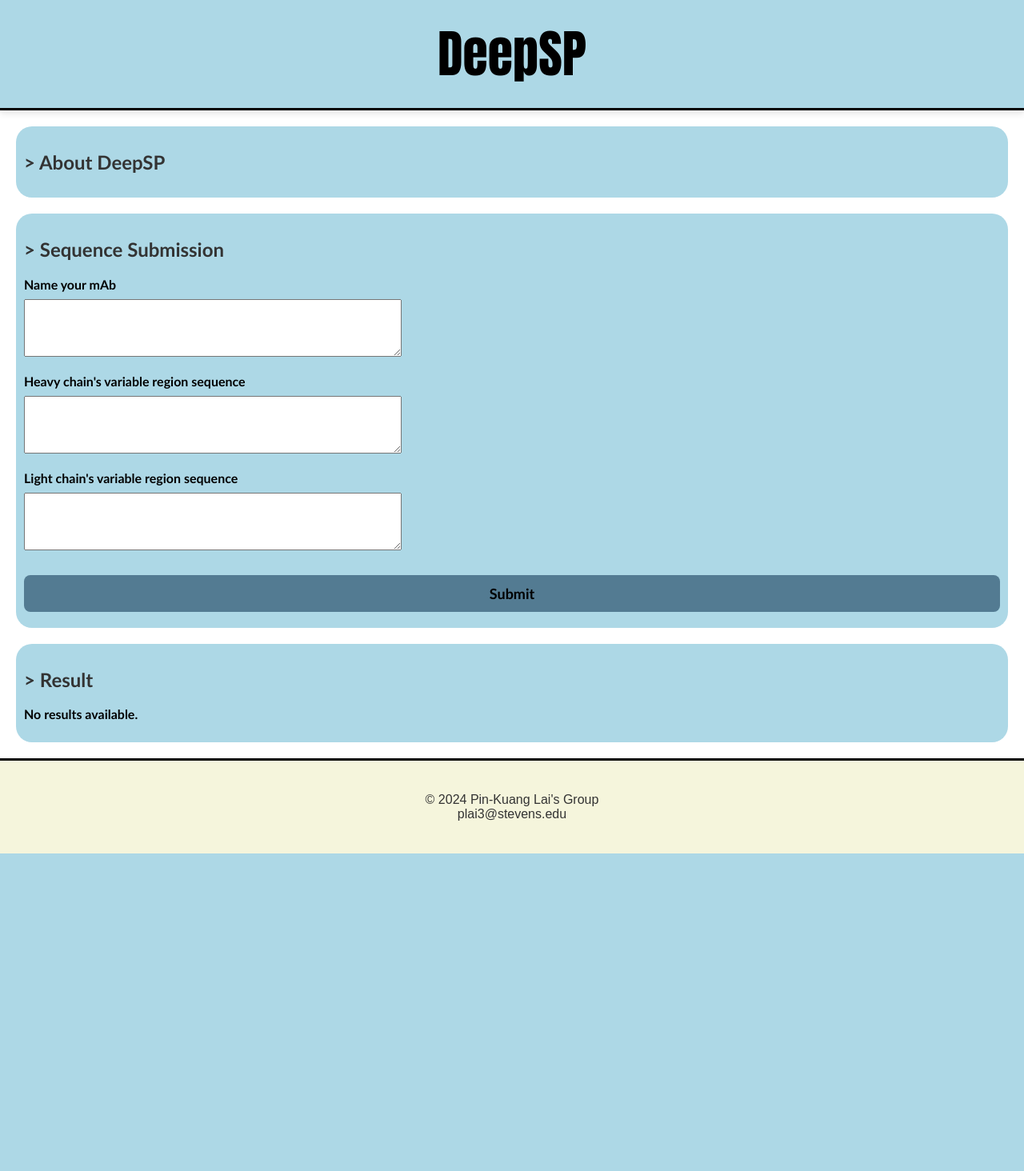
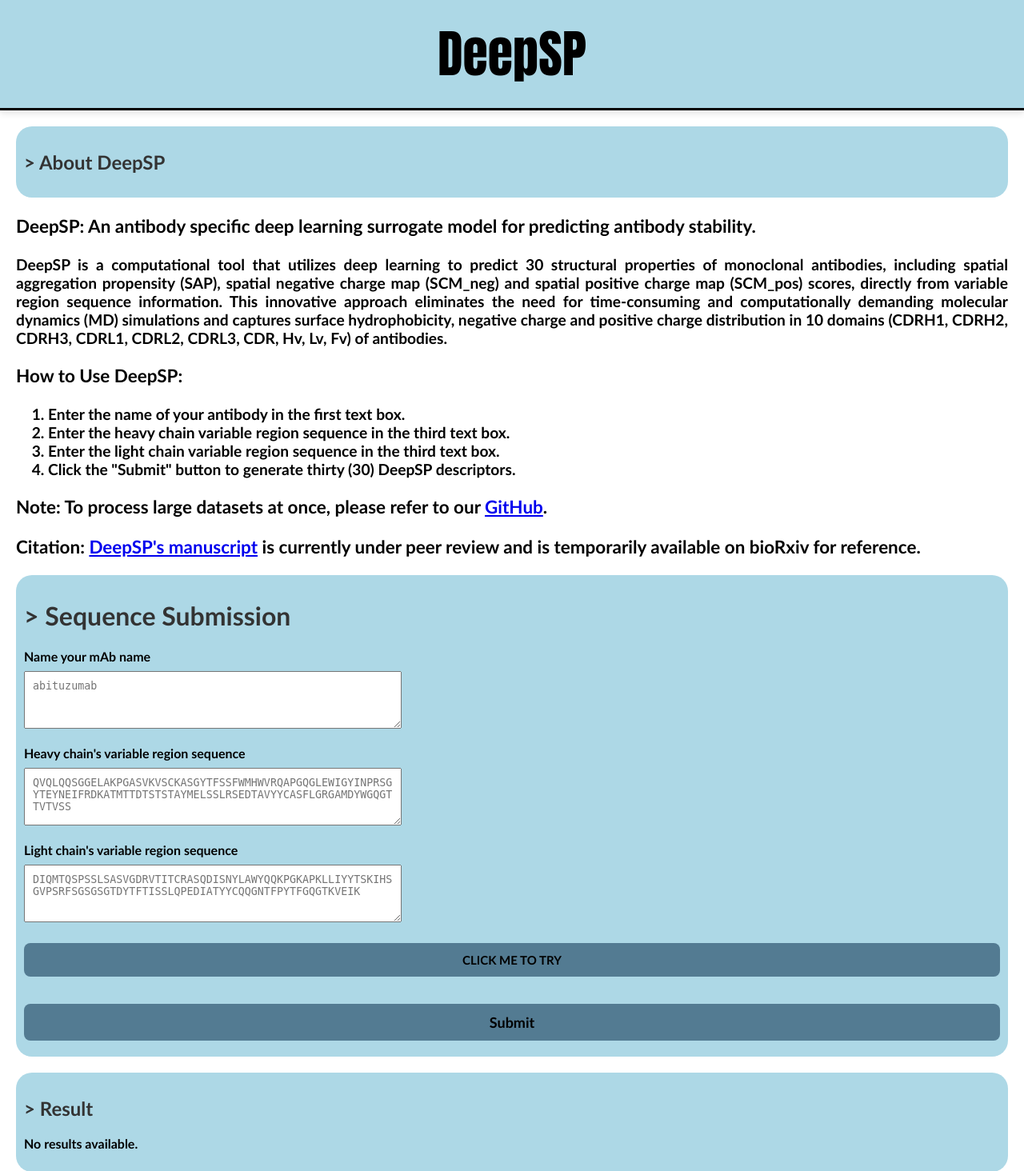
Before and after one commit to IEnWu/DeepSPWebApp, a Flask app: page / in a window 1280 px wide. Shown: the part 178-1642 px from the top of the page at 80% size. Before the commit the page ends 1245 px from the top, so only its background shows below. Run offline with Flask 3, Linux system fonts and the light colour scheme.

Commit message:
html update

```diff
--- a/templates/index.html
+++ b/templates/index.html
@@ -22,25 +22,53 @@
             <div id="about">
                 <h2>> About DeepSP</h2>
             </div>
-
+            <div id="intro">
+                <h3>DeepSP: An antibody specific deep learning surrogate model for predicting antibody stability.</h3>
+                <p>DeepSP is a computational tool that utilizes deep learning to predict 30 structural properties of monoclonal antibodies, including spatial aggregation propensity (SAP), spatial negative charge map (SCM_neg) and spatial positive charge map (SCM_pos) scores, directly from variable region sequence information. This innovative approach eliminates the need for time-consuming and computationally demanding molecular dynamics (MD) simulations and captures surface hydrophobicity, negative charge and positive charge distribution in 10 domains (CDRH1, CDRH2, CDRH3, CDRL1, CDRL2, CDRL3, CDR, Hv, Lv, Fv) of antibodies.</p>
+                <style>
+                    #intro p {
+                        text-align: justify;
+                    }
+                </style>
+                <h3>How to Use DeepSP:</h3>
+                <ol>
+                    <li>Enter the name of your antibody in the first text box.</li>
+                    <li>Enter the heavy chain variable region sequence in the third text box. </li>
+                    <li>Enter the light chain variable region sequence in the third text box. </li>
+                    <li>Click the "Submit" button to generate thirty (30) DeepSP descriptors. </li>
+                </ol>
+                <h3>Note: To process large datasets at once, please refer to our <a href="https://github.com/Lailabcode/DeepSP" target="_blank">GitHub</a>.</h3>
+                <h3>Citation: <a href="https://www.biorxiv.org/content/10.1101/2024.02.28.582582v1" target="_blank">DeepSP's manuscript</a> is currently under peer review and is temporarily available on bioRxiv for reference. </h3>
+            </div>
             <div id="sequence-submission">
-                <h2>> Sequence Submission</h2>
+                <h1>> Sequence Submission</h1>
                     <form method="post" action='/upload' enctype="multipart/form-data">
 
-                    <label for="Name">Name your mAb</label><br>
-                    <textarea id="Name" name="mab_name"></textarea><br>
+                    <label for="Name">Name your mAb name</label><br>
+                    <textarea id="Name" name="mab_name" placeholder="abituzumab"></textarea><br>
+                    <label for="heavy-chain">Heavy chain's variable region sequence</label><br>
+                    <textarea id="heavy-chain" name="heavy_chain" placeholder="QVQLQQSGGELAKPGASVKVSCKASGYTFSSFWMHWVRQAPGQGLEWIGYINPRSGYTEYNEIFRDKATMTTDTSTSTAYMELSSLRSEDTAVYYCASFLGRGAMDYWGQGTTVTVSS"></textarea><br>
+                    <label for="light-chain">Light chain's variable region sequence</label><br>
+                    <textarea id="light-chain" name="light_chain" placeholder="DIQMTQSPSSLSASVGDRVTITCRASQDISNYLAWYQQKPGKAPKLLIYYTSKIHSGVPSRFSGSGSGTDYTFTISSLQPEDIATYYCQQGNTFPYTFGQGTKVEIK"></textarea><br>
+                    <button onclick="copyExample()" class="try-button">CLICK ME TO TRY</button><br>
 
-                    <label for="heavy-chain">Heavy chain's variable region sequence</label><br>
-                    <textarea id="heavy-chain" name="heavy_chain"></textarea><br>
+                    <script>
+                    function copyExample() {
+                        var nameExample = "abituzumab";
+                        var heavyChainExample = "QVQLQQSGGELAKPGASVKVSCKASGYTFSSFWMHWVRQAPGQGLEWIGYINPRSGYTEYNEIFRDKATMTTDTSTSTAYMELSSLRSEDTAVYYCASFLGRGAMDYWGQGTTVTVSS";
+                        var lightChainExample = "DIQMTQSPSSLSASVGDRVTITCRASQDISNYLAWYQQKPGKAPKLLIYYTSKIHSGVPSRFSGSGSGTDYTFTISSLQPEDIATYYCQQGNTFPYTFGQGTKVEIK";
 
-                    <label for="light-chain">Light chain's variable region sequence</label><br>
-                    <textarea id="light-chain" name="light_chain"></textarea><br>
+                        document.getElementById("Name").value = nameExample;
+                        document.getElementById("heavy-chain").value = heavyChainExample;
+                        document.getElementById("light-chain").value = lightChainExample;
+                    }
+                    </script>
 
                     <button type="submit" class="submit-button">Submit</button>
 
                     </form>
+            </div>
 
-            </div>
             <div id="result">
                 <h2>> Result</h2>
 
```
